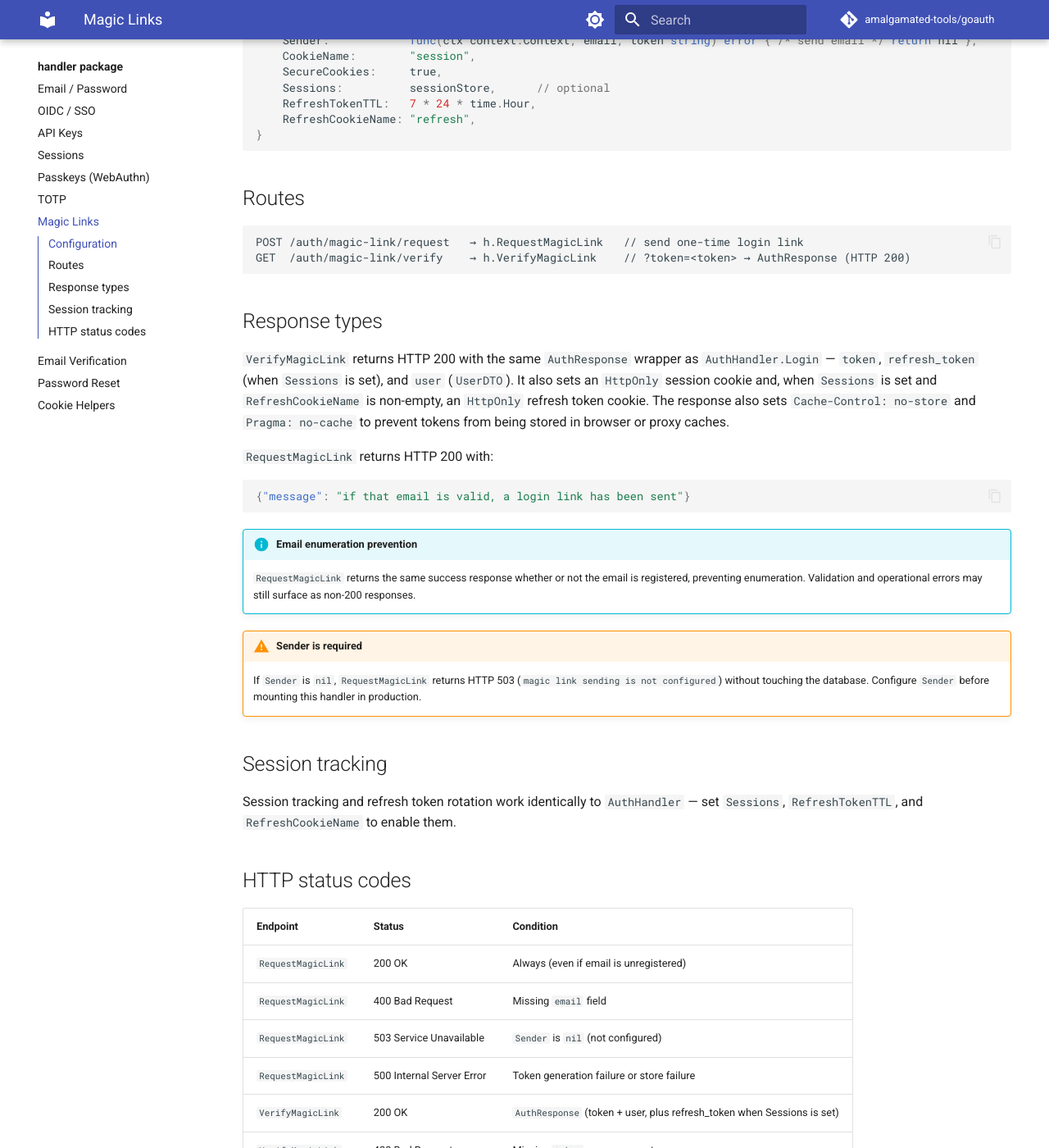
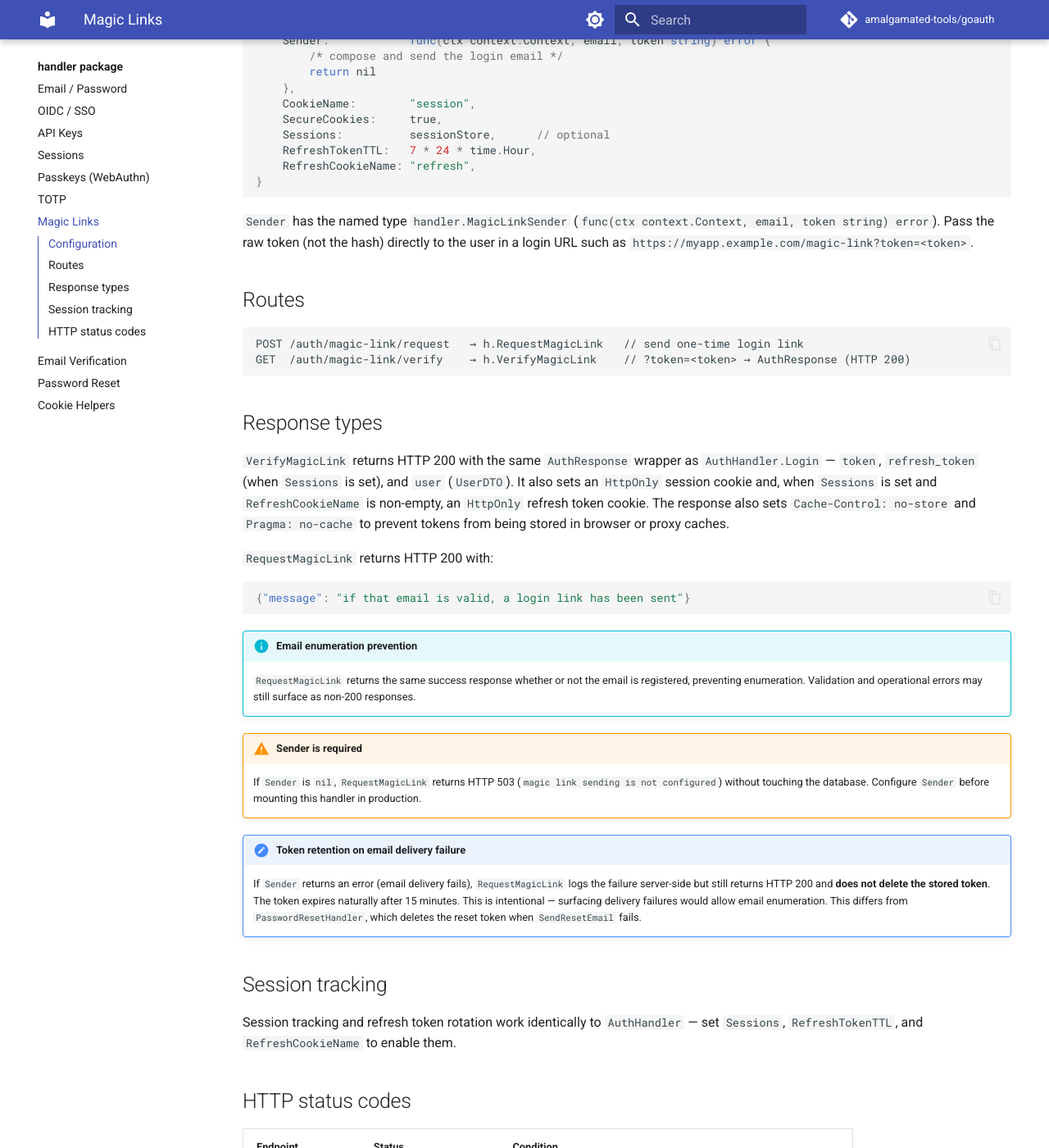
Before and after one commit to amalgamated-tools/goauth, an MkDocs documentation site: the page built from docs/handler/magic-links.md, in a window 1280 px wide and 1400 px high, scrolled down 416 px. Shown: the whole window at 82% size. Built offline with MkDocs 1.6.1 and Material for MkDocs 9.7.7, drawn with Linux system fonts in a browser that asks for light colours; comment, search, counter and statistics services are not loaded.

Commit message:
docs: document MagicLinkSender type and token retention on delivery failure (#148)
- Name MagicLinkSender as a named function type in the Configuration section
  and add a hint to pass the raw token in the login URL.
- Add a note explaining that when Sender returns an error, RequestMagicLink
  logs the failure but does NOT delete the stored token (it expires naturally
  after 15 minutes). This intentional behaviour prevents email enumeration
  and contrasts with PasswordResetHandler, which deletes the token on send
  failure.

Co-authored-by: github-actions[bot] <41898282+github-actions[bot]@users.noreply.github.com>
Co-authored-by: Copilot <223556219+Copilot@users.noreply.github.com>

````diff
--- a/docs/handler/magic-links.md
+++ b/docs/handler/magic-links.md
@@ -9,7 +9,10 @@ h := &handler.MagicLinkHandler{
     Users:             userStore,
     MagicLinks:        magicLinkStore,
     JWT:               jwtMgr,
-    Sender:            func(ctx context.Context, email, token string) error { /* send email */ return nil },
+    Sender:            func(ctx context.Context, email, token string) error {
+        /* compose and send the login email */
+        return nil
+    },
     CookieName:        "session",
     SecureCookies:     true,
     Sessions:          sessionStore,      // optional
@@ -17,6 +20,8 @@ h := &handler.MagicLinkHandler{
     RefreshCookieName: "refresh",
 }
 ```
+
+`Sender` has the named type `handler.MagicLinkSender` (`func(ctx context.Context, email, token string) error`). Pass the raw token (not the hash) directly to the user in a login URL such as `https://myapp.example.com/magic-link?token=<token>`.
 
 ## Routes
 
@@ -41,6 +46,9 @@ GET  /auth/magic-link/verify    → h.VerifyMagicLink    // ?token=<token> → A
 !!! warning "Sender is required"
     If `Sender` is `nil`, `RequestMagicLink` returns HTTP 503 (`magic link sending is not configured`) without touching the database. Configure `Sender` before mounting this handler in production.
 
+!!! note "Token retention on email delivery failure"
+    If `Sender` returns an error (email delivery fails), `RequestMagicLink` logs the failure server-side but still returns HTTP 200 and **does not delete the stored token**. The token expires naturally after 15 minutes. This is intentional — surfacing delivery failures would allow email enumeration. This differs from `PasswordResetHandler`, which deletes the reset token when `SendResetEmail` fails.
+
 ## Session tracking
 
 Session tracking and refresh token rotation work identically to `AuthHandler` — set `Sessions`, `RefreshTokenTTL`, and `RefreshCookieName` to enable them.
````
